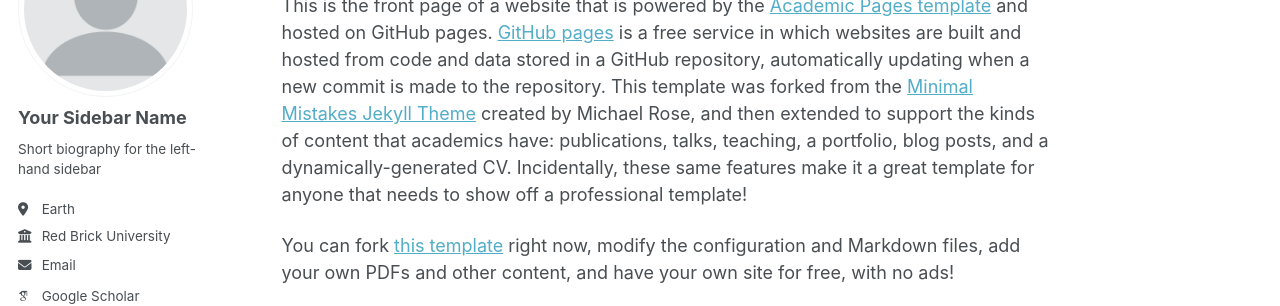
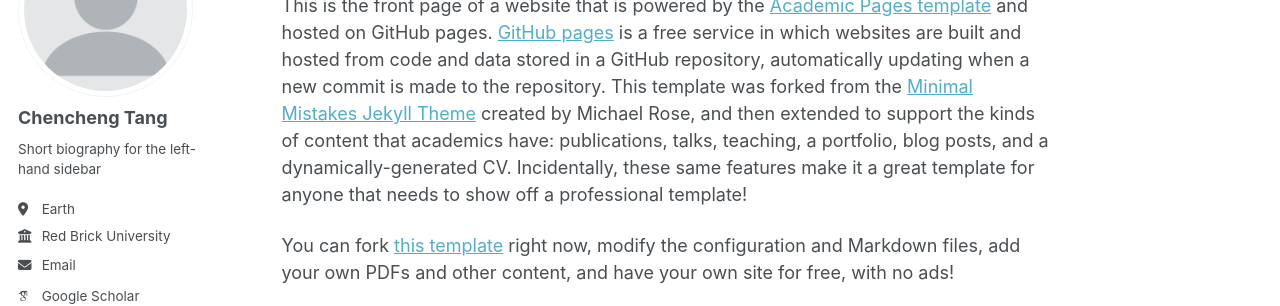
Before and after one commit to AI4Sfrontline/ai4sfrontline.github.io, a Jekyll site: the page built from _pages/about.md, in a window 1280 px wide. Shown: the part 177-483 px from the top of the page. Built offline with Jekyll 4.4.1, drawn with Linux system fonts in a browser that asks for light colours; some web fonts are replaced; a script that is not in the unit is left out.

Commit message:
Update _config.yml

```diff
--- a/_config.yml
+++ b/_config.yml
@@ -24,7 +24,7 @@ repository               : "academicpages/academicpages.github.io"
 author:
   # Biographic information
   avatar           : "profile.png"
-  name             : "Your Sidebar Name"
+  name             : "Chencheng Tang"
   pronouns         : # example: "she/her"
   bio              : "Short biography for the left-hand sidebar"
   location         : "Earth"
```
